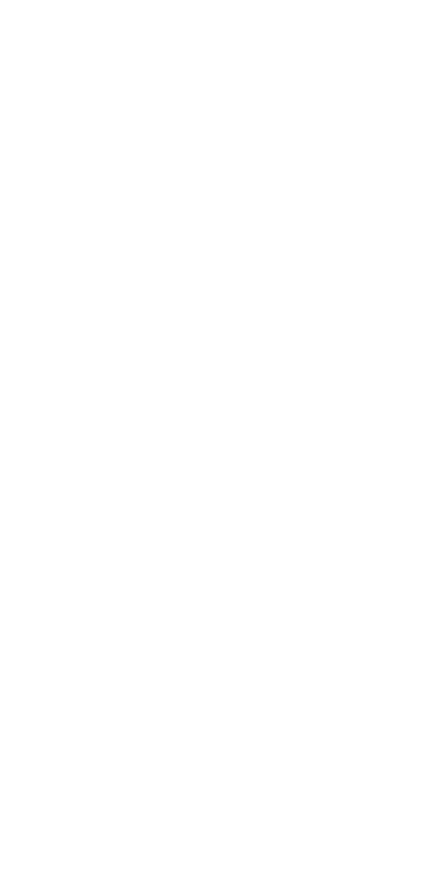
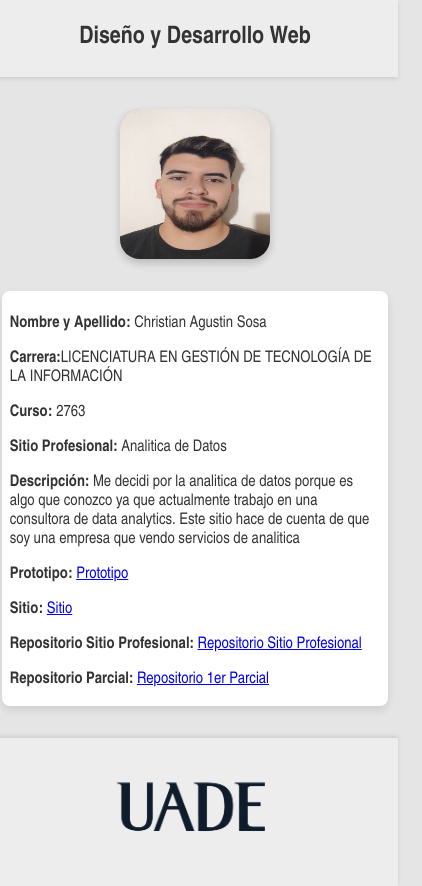
Before and after one commit to christian-sosa/christian-sosa.github.io-parcial_desarrollo_web, a plain HTML site: page index.html in a window 390 px wide. Shown: the whole page, 422 px wide, since content can reach past the window. Before the commit the page ends 844 px from the top, so only its background shows below. Drawn offline with Linux system fonts and the light colour scheme.

Commit message:
1er parcial

```diff
--- a/index.html
+++ b/index.html
@@ -1 +1,35 @@
-<html></html>
+<!DOCTYPE html>
+<html lang="es">
+<head>
+<meta charset="UTF-8">
+<meta name="viewport" content="width=device-width, initial-scale=1.0">
+<title>Diseño y Desarrollo Web</title>
+<link rel="stylesheet" href="styles.css">
+</head>
+<body>
+    <div class="container">
+        <header class="header">
+            <h1>Diseño y Desarrollo Web</h1>
+        </header>
+        <main class="main-content">
+            <div class="profile-picture">
+                <img src="imgs/foto.jpg" alt="" class="profile-picture">
+            </div>
+            <div class="info">
+                <p><span>Nombre y Apellido: </span>Christian Agustin Sosa</p>
+                <p><span>Carrera:</span>LICENCIATURA EN GESTIÓN DE TECNOLOGÍA DE LA INFORMACIÓN</p>
+                <p><span>Curso: </span>2763</p>
+                <p><span>Sitio Profesional: </span>Analitica de Datos</p>
+                <p><span>Descripción: </span>Me decidi por la analitica de datos porque es algo que conozco ya que actualmente trabajo en una consultora de data analytics. Este sitio hace de cuenta de que soy una empresa que vendo servicios de analitica</p>
+                <p><span>Prototipo: </span><a href="https://www.figma.com/file/QWsJWrDAWkxnWSba8Ns4iq/Desarrollo-web?type=design&node-id=0-1&mode=design" target="_blank">Prototipo</a></p>
+                <p><span>Sitio: </span><a href="https://christian-sosa.github.io/christian-sosa.github.io-analitica-datos" target="_blank">Sitio</a></p>
+                <p><span>Repositorio Sitio Profesional: </span><a href="https://https://github.com/christian-sosa/christian-sosa.github.io-analitica-datos" target="_blank">Repositorio Sitio Profesional</a></p>
+                <p><span>Repositorio Parcial: </span><a href="https://github.com/christian-sosa/christian-sosa.github.io-parcial_desarrollo_web" target="_blank">Repositorio 1er Parcial</a></p>
+            </div>
+        </main>
+        <footer class="footer">
+            <img src="imgs/uade.png" alt="" class="logo">
+        </footer>
+    </div>
+</body>
+</html>
--- /dev/null
+++ b/styles.css
@@ -0,0 +1,127 @@
+body, html {
+    height: 100%;
+    margin: 0;
+    background-color: #E5E5E5;
+    font-family: 'Arial Narrow', Arial, sans-serif;
+    color: #333;
+}
+
+.container {
+    min-height: 100vh;
+    display: flex;
+    flex-direction: column;
+    align-items: center;
+}
+
+.header {
+    width: 100%;
+    padding: 1rem;
+    background-color: #ededed;
+    text-align: center;
+    box-shadow: 0 2px 4px rgba(0,0,0,0.1);
+}
+
+.main-content {
+    flex-grow: 1;
+    display: flex;
+    flex-direction: row;
+    justify-content: center;
+    align-items: center;
+    padding: 2rem;
+    width: 100%;
+}
+
+.profile-picture {
+    background-color: #C4C4C4;
+    width: 500px;
+    height: 500px;
+    border-radius: 20px;
+    margin-right: 2rem;
+    box-shadow: 0 4px 8px rgba(0, 0, 0, 0.1);
+    background-size: cover;
+    background-position: center;
+}
+
+.info {
+    background-color: #ffffff;
+    border-radius: 8px;
+    padding: 2rem;
+    box-shadow: 0 4px 8px rgba(0,0,0,0.1);
+    width: calc(100% - 550px);
+    max-width: 800px;
+}
+
+.info p {
+    margin-bottom: 1rem;
+}
+
+.info span {
+    font-weight: bold;
+}
+
+.footer {
+    width: 100%;
+    padding: 1rem;
+    background-color: #ededed;
+    text-align: center;
+    box-shadow: 0 -2px 4px rgba(0,0,0,0.1);
+}
+
+.logo {
+    height: 125px;
+    width: auto;
+}
+
+@media (max-width: 1200px) {
+    .main-content {
+        flex-direction: column;
+        align-items: center;
+    }
+
+    .profile-picture {
+        width: 300px;
+        height: 300px;
+        margin-right: 0;
+        margin-bottom: 2rem;
+    }
+
+    .info {
+        width: 90%;
+        padding: 1rem;
+    }
+}
+
+@media (max-width: 768px) {
+    .header, .footer {
+        padding: 0.5rem;
+    }
+
+    .profile-picture {
+        width: 200px;
+        height: 200px;
+    }
+
+    .info {
+        width: 95%;
+        padding: 1rem;
+    }
+}
+
+@media (max-width: 480px) {
+    .header h1 {
+        font-size: 1.5rem;
+    }
+
+    .profile-picture {
+        width: 150px;
+        height: 150px;
+    }
+
+    .info, .footer {
+        padding: 0.5rem;
+    }
+
+    .info p {
+        margin-bottom: 0.5rem;
+    }
+}
```
Also changed, not shown: imgs/foto.jpg (added), imgs/uade.png (added).
